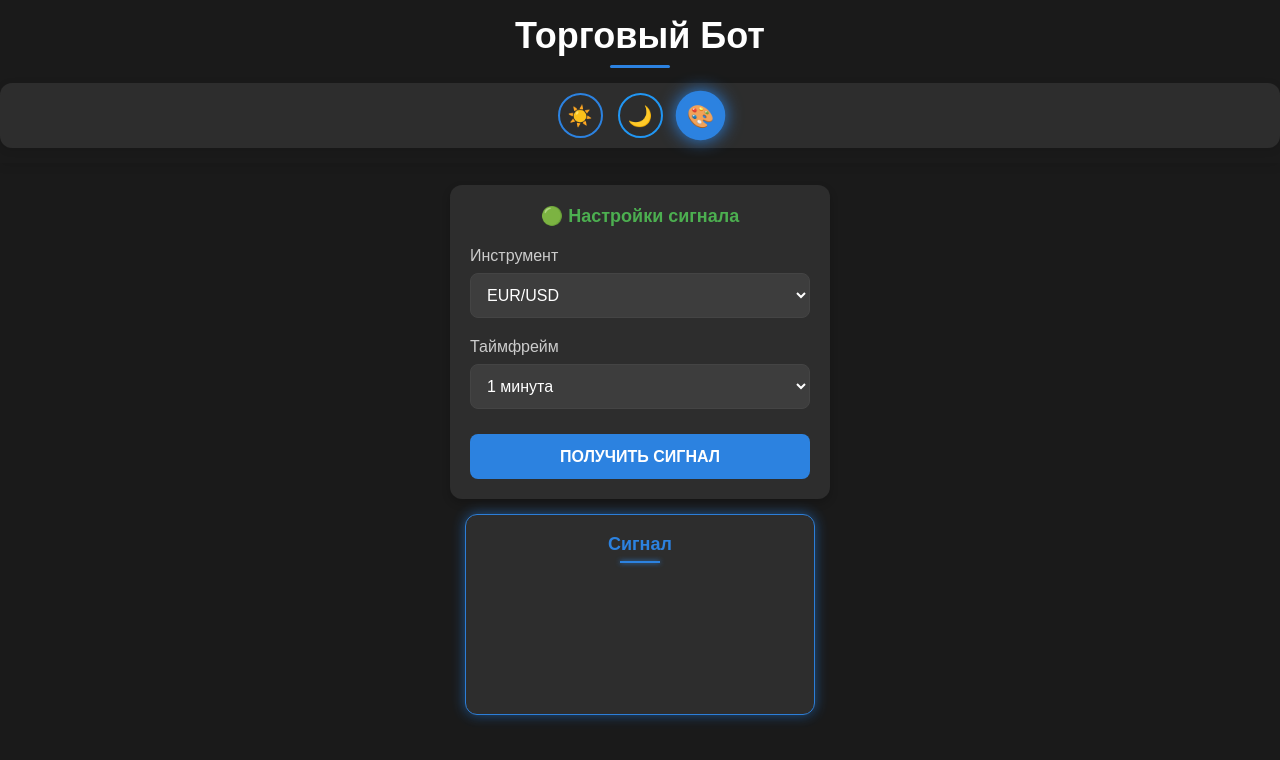
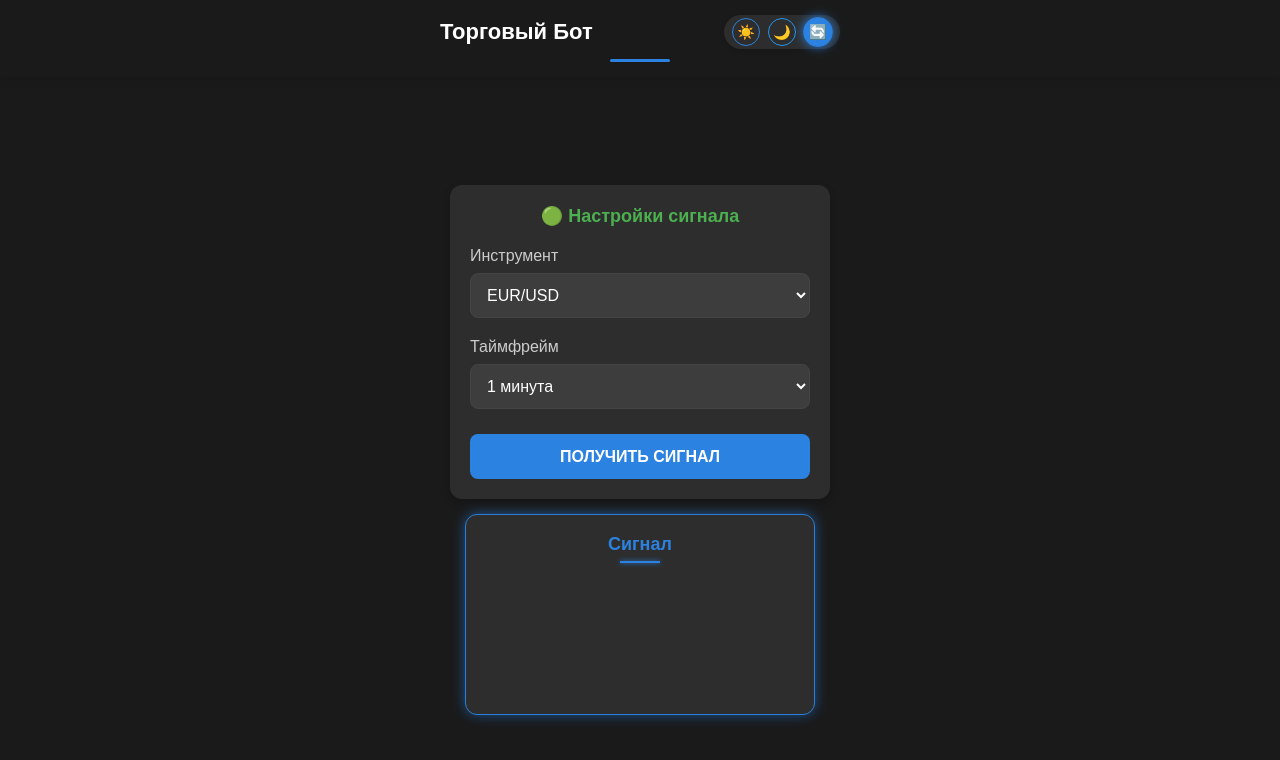
Before and after one commit to kingnuhn/BotMiniApp, a plain HTML site: page index.html in a window 1280 px wide. Drawn offline with Linux system fonts and the light colour scheme.

Commit message:
Upgrade Themes

```diff
--- a/index.html
+++ b/index.html
@@ -9,13 +9,15 @@
 <body>
   <div class="app-container">
     <div class="bot-header">
-      <h1>Торговый Бот</h1>
+      <div class="header-content">
+        <h1>Торговый Бот</h1>
+        <div class="theme-toggle">
+          <button class="theme-btn" data-theme="light" title="Дневная тема">☀️</button>
+          <button class="theme-btn" data-theme="dark" title="Ночная тема">🌙</button>
+          <button class="theme-btn" data-theme="default" title="Стандартная тема">🔄</button>
+        </div>
+      </div>
       <div class="blue-line"></div>
-      <div class="theme-toggle">
-        <button class="theme-btn" data-theme="light" title="Дневная тема">☀️</button>
-        <button class="theme-btn" data-theme="dark" title="Ночная тема">🌙</button>
-        <button class="theme-btn" data-theme="default" title="Стандартная тема">🎨</button>
-      </div>
     </div>
     <script src="script.js"></script>
     <div class="content-wrapper">
--- a/style.css
+++ b/style.css
@@ -71,7 +71,7 @@ body {
 /* ===== HEADER STYLES ===== */
 .bot-header {
   text-align: center;
-  padding: 15px 0;
+  padding: 15px 10px;
   font-size: clamp(16px, 4vw, 18px);
   position: fixed;
   top: 0;
@@ -84,6 +84,20 @@ body {
   box-shadow: 0 2px 10px rgba(0, 0, 0, 0.1);
 }
 
+.header-content {
+  display: flex;
+  align-items: center;
+  justify-content: space-between;
+  max-width: 420px;
+  margin: 0 auto;
+  padding: 0 10px;
+}
+
+.header-content h1 {
+  margin: 0;
+  font-size: clamp(18px, 5vw, 22px);
+}
+
 .bot-header.hidden {
   transform: translateY(-100%);
 }
@@ -92,7 +106,7 @@ body {
   width: 60px;
   height: 3px;
   background-color: var(--primary-color);
-  margin: 8px auto 0;
+  margin: 10px auto 0;
   border-radius: 2px;
 }
 
@@ -514,26 +528,25 @@ button:disabled {
 .theme-toggle {
   display: flex;
   justify-content: center;
-  gap: 15px;
-  margin-top: 15px;
-  padding: 10px;
+  gap: 8px;
+  padding: 3px 8px;
   background-color: var(--card-bg);
-  border-radius: 12px;
-  box-shadow: 0 2px 8px rgba(0, 0, 0, 0.1);
+  border-radius: 20px;
+  box-shadow: 0 2px 5px rgba(0, 0, 0, 0.1);
 }
 
 .theme-btn {
   background: none;
-  border: 2px solid var(--primary-color);
+  border: 1px solid var(--primary-color);
   border-radius: 50%;
-  width: 45px;
-  height: 45px;
+  width: 28px;
+  height: 28px;
   display: flex;
   align-items: center;
   justify-content: center;
   cursor: pointer;
   transition: all 0.3s ease;
-  font-size: 20px;
+  font-size: 14px;
   padding: 0;
   margin: 0;
   position: relative;
@@ -565,8 +578,8 @@ button:disabled {
 .theme-btn.active {
   background-color: var(--primary-color);
   color: white;
-  box-shadow: 0 0 15px var(--primary-color);
-  transform: scale(1.1);
+  box-shadow: 0 0 10px var(--primary-color);
+  transform: scale(1.05);
 }
 
 .theme-btn.active::before {
@@ -632,5 +645,5 @@ button:disabled {
 
 [data-theme="light"] .theme-toggle {
   background-color: #ffffff;
-  box-shadow: 0 2px 8px rgba(0, 0, 0, 0.05);
+  box-shadow: 0 2px 5px rgba(0, 0, 0, 0.05);
 }
```
